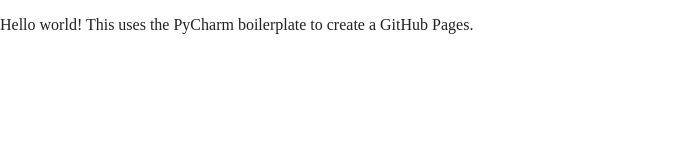
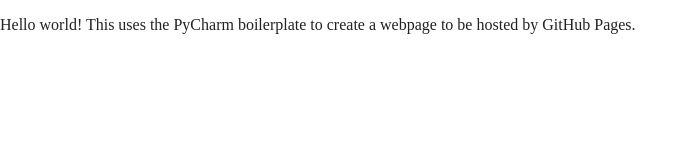
Before and after one commit to MikeSzabla/pages_boilerplate, a website built with Parcel: page index.html in a window 1280 px wide. Shown: the whole page, without its empty margins (0-693 px from the left). Built offline with nearby package versions, Linux system fonts and the light colour scheme.

Commit message:
edits text on the index.html page

```diff
--- a/index.html
+++ b/index.html
@@ -25,7 +25,7 @@
 <body>
 
   <!-- Add your site or application content here -->
-  <p>Hello world! This uses the PyCharm boilerplate to create a GitHub Pages.</p>
+  <p>Hello world! This uses the PyCharm boilerplate to create a webpage to be hosted by GitHub Pages.</p>
   <script src="js/vendor/modernizr-3.11.2.min.js"></script>
   <script src="js/plugins.js"></script>
   <script src="js/main.js"></script>
```
